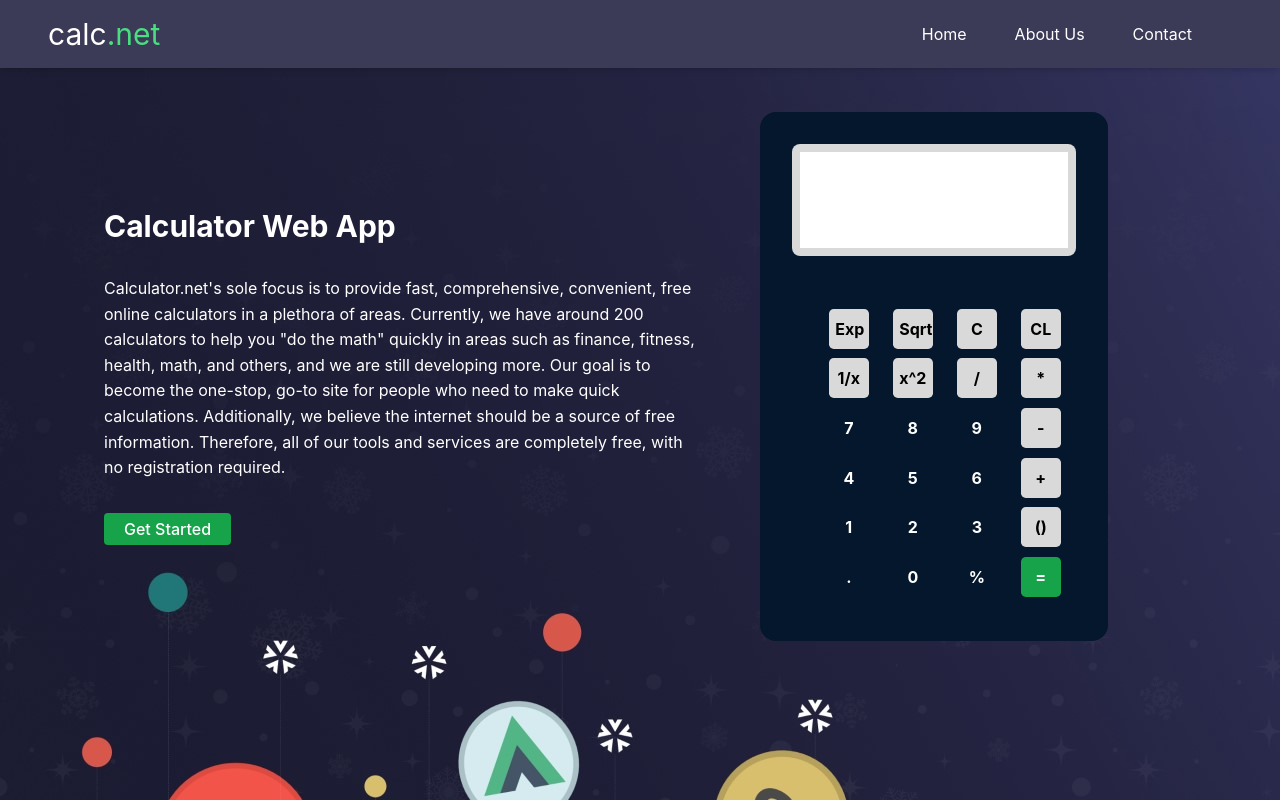
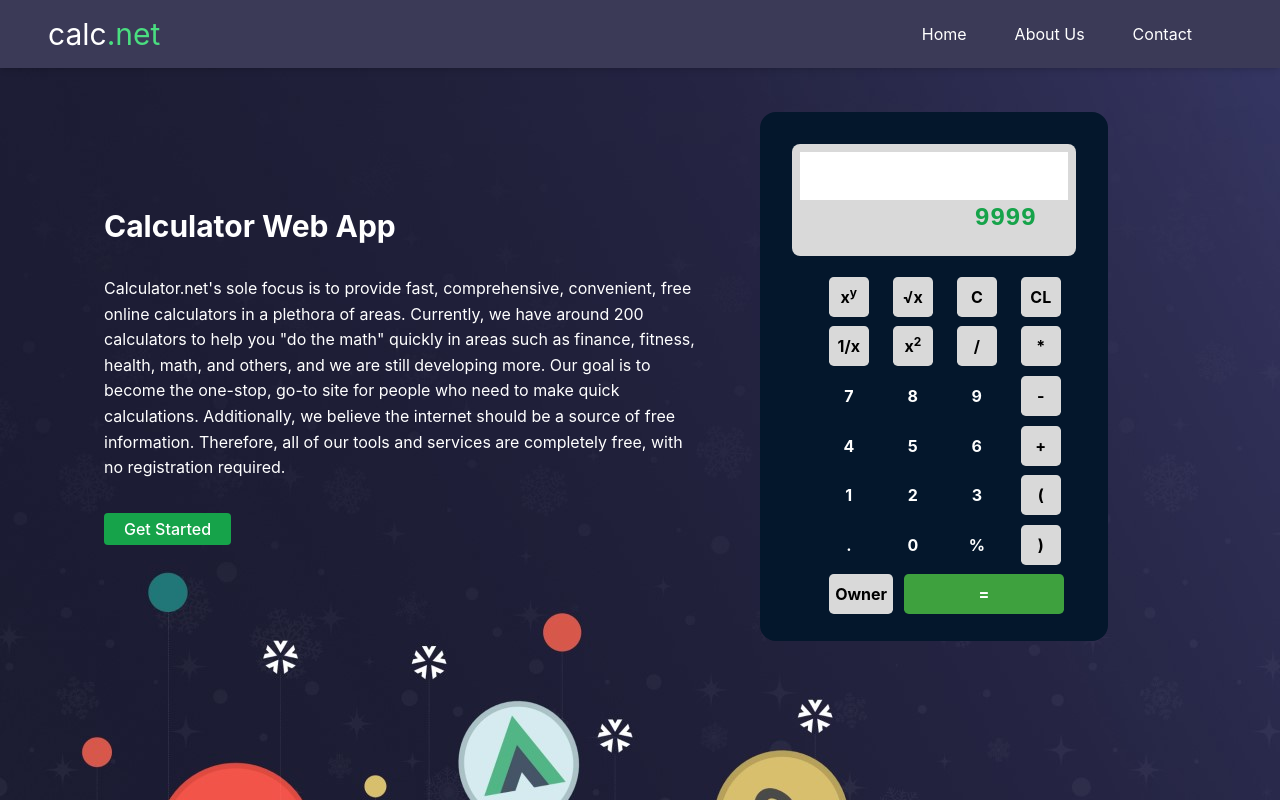
Before and after one commit to mt-richard/Calc, a React (Create React App) app: page / in a window 1280 px wide. Built offline with nearby package versions, Linux system fonts and the light colour scheme.

Commit message:
my second commit

```diff
--- a/src/App.css
+++ b/src/App.css
@@ -6,7 +6,7 @@ body{
   background-image: url("./images/background.jpg");
  background-position: top;
  background-attachment: fixed;
- /*background-color: #11242C; */
+ background-repeat:no-repeat;
 }
 .nav{
     background-color: #3B3A57;
@@ -48,8 +48,8 @@ body{
     width: 100%;
     border-radius: .5rem;
     height: 20rem;
-    margin-top: 1.5rem;
-    padding: 1.5rem 2rem;
+    margin-top: 1rem;
+    padding: 0rem 2rem;
 
 }
 .calc .btns .upperbtn{
@@ -74,8 +74,29 @@ body{
     display: grid;
     grid-template-columns: repeat(4, 4rem);
 }
-.eq{
-
+.ownner{
+    width: 4rem;
+    height: 2.5rem;
+    margin: .3rem;
+    background-color: #D9D9D9;
+    text-align: center;
+    border-radius: .3rem;
+    padding: .4rem;
+    font-weight: 700;
+    cursor: pointer;
+}
+.btneq{
+    width: 10rem;
+    height: 2.5rem;
+    margin: .3rem;
+    background-color: rgb(62, 161, 62);
+    text-align: center;
+    color: white;
+    border-radius: .3rem;
+    padding: .4rem;
+    margin-left:1rem;
+    font-weight: 700;
+    cursor: pointer;
 }
 .calc .btns .lowbtn{
     width: 2.5rem;
@@ -109,3 +130,12 @@ body{
     font-size: 1.6rem;
     font-family: monospace;
 }
+.answer{
+    text-align:right;
+    font-weight:700;
+    font-size: 1.6rem;
+    padding: 0rem 2rem;
+    font-family: monospace;
+    transform: right bottom;
+    transition: transform 0.2s ease;
+}
--- a/src/components/Content.js
+++ b/src/components/Content.js
@@ -15,9 +15,24 @@ const Content = () => {
                 const backspace = () => {
                     setResult(result.slice(0, -1))
                 }
+                const squareroot = () => {
+                    setResult(Math.sqrt(result).toString());
+                }
+                const squared = () => {
+                    setResult(Math.pow(result, 2).toString());
+                }
+                const exponent = () => {
+                    setResult(eval(result ^ result).toString());
+                }
+                const oneover = () => {
+                    setResult(eval(1 / result).toString());
+                }
+                const percentage = () => {
+                    setResult(eval(result / 100).toString());
+                }
                 const calculate = () => {
                     try {
-                        setResult(eval(result.toString()));
+                     setResult(eval(result).toString());
                     } catch (error) {
                         setResult("Error");
                     }
@@ -38,17 +53,17 @@ const Content = () => {
                 <div className="display">
                     <form action="" method="post">
                     <input type="text" id="input" name="input" value={result}/><br/>
-                    <input type="text" name="result"/>
+                    <div className="answer text-green-600"> 9999 </div>
                     </form>
                 </div>
             <div className="btns">
                 <div className="upperbtn">
-                    <button onClick={myadd} name="Exp" className="upbtn btnexp">Exp</button>
-                    <button onClick={myadd} name="sqrt" className="upbtn btnsqrt">Sqrt</button>
+                    <button onClick={exponent} name="Exp" className="upbtn btnexp">x<sup>y</sup></button>
+                    <button onClick={squareroot} name="sqrt" className="upbtn btnsqrt">√x</button>
                     <button onClick={backspace} name="clear" className="upbtn btnEx">C</button>
                     <button onClick={clean} name="clearall" className="btn btn-dangerous upbtn btnC">CL</button>
-                    <button onClick={myadd} name="" className="upbtn  btnx">1/x</button>
-                    <button onClick={myadd} name="" className="upbtn btnxp">x^2</button>
+                    <button onClick={oneover} name="" className="upbtn  btnx">1/x</button>
+                    <button onClick={squared} name="" className="upbtn btnxp">x<sup>2</sup></button>
                     <button onClick={myadd} name="/" className="upbtn btnbutton">/</button>
                     <button onClick={myadd} name="*" className="upbtn btnmult">*</button>
                 </div>
@@ -64,11 +79,14 @@ const Content = () => {
                     <button onClick={myadd} name="1" className="lowbtn btn1">1</button>
                     <button onClick={myadd} name="2" className="lowbtn btn2">2</button>
                     <button onClick={myadd} name="3" className="lowbtn btn3">3</button>
-                    <button onClick={myadd} name="()" className="upbtn btn()">()</button>
+                    <button onClick={myadd} name="(" className="upbtn btn()">(</button>
+                   {/*  <button onClick={myadd} name=")" className="upbtn btn()">)</button> */}
                     <button onClick={myadd} name="." className="lowbtn btndot">.</button>
                     <button onClick={myadd} name="0" className="lowbtn btn0">0</button>
-                    <button onClick={myadd} name="%" className="lowbtn btnmod">%</button>
-                    <button onClick={calculate} name="equal" className="bg-green-600 lowbtn btneq">=</button>
+                    <button onClick={percentage} name="%" className="lowbtn btnmod">%</button>
+                    <button onClick={myadd} name=")" className="upbtn btn()">)</button>
+                    <button onClick={myadd} name="Richard" className="ownner btn()">Owner</button>
+                    <button onClick={calculate} name="equal" className="bg-green  btneq">=</button>
                 </div>
             </div>
             </div>
```
